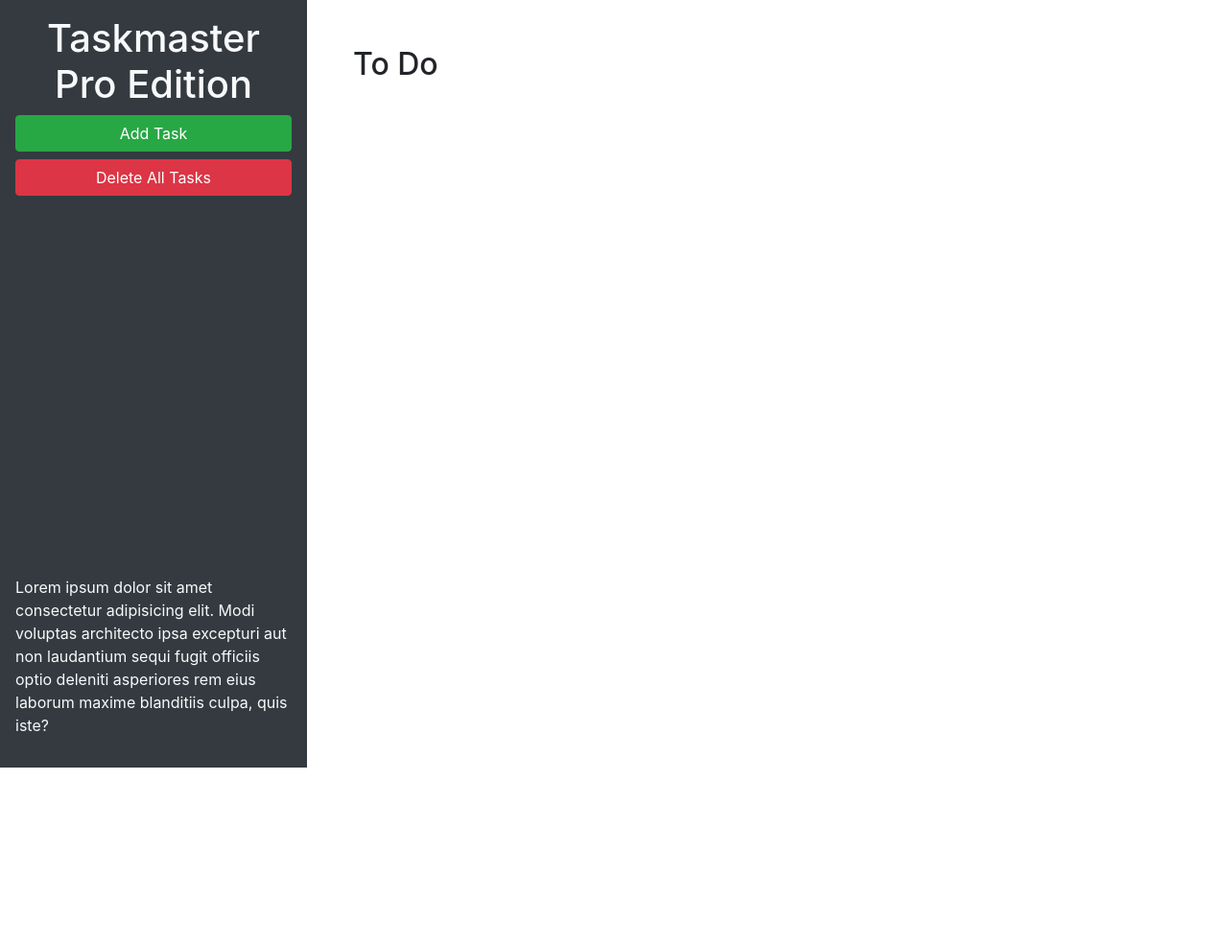
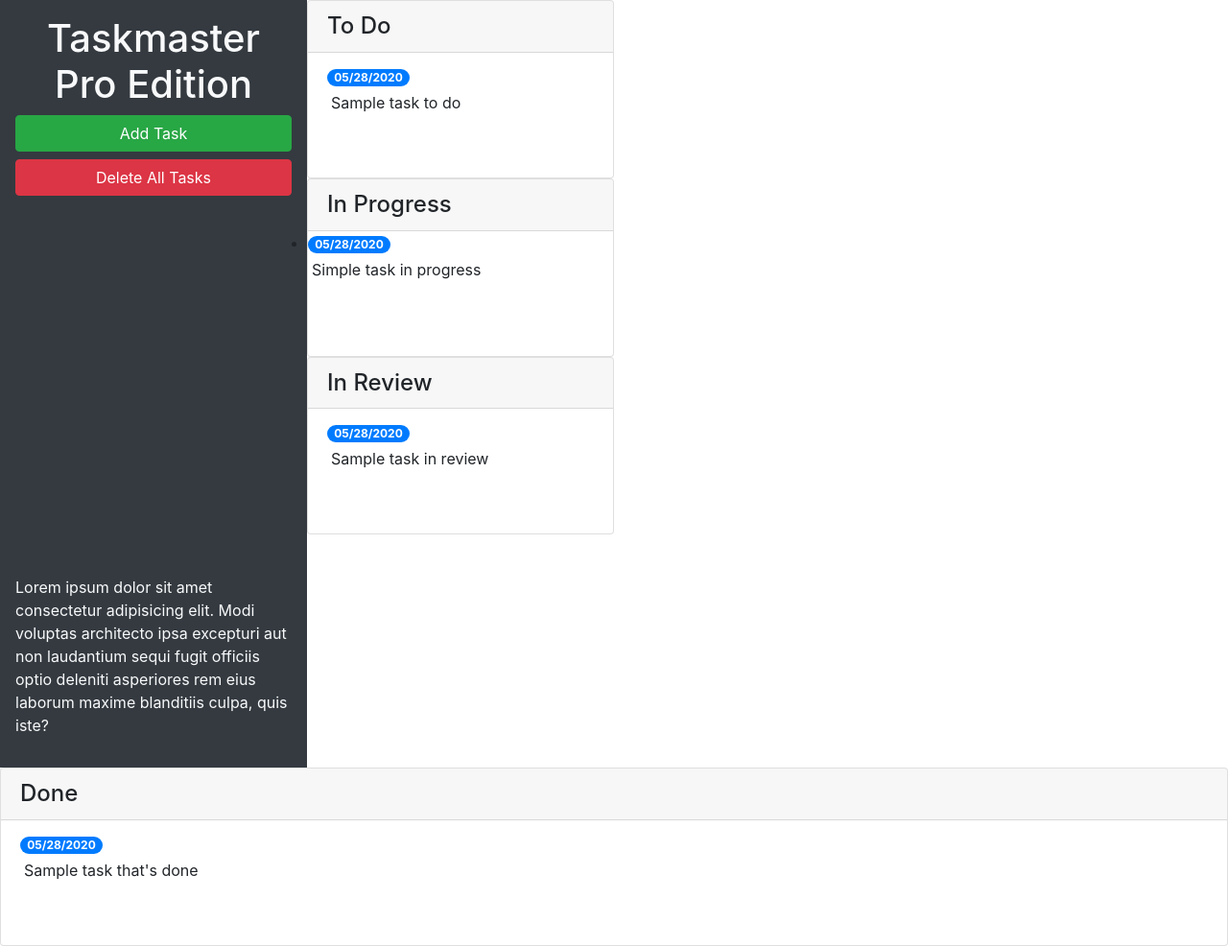
Before and after one commit to graydevon/taskmaster, a plain HTML site: page index.html in a window 1280 px wide. Shown: the whole page at 96% size. Before the commit the page ends 800 px from the top, so only its background shows below. Drawn offline with nearby package versions, Linux system fonts and the light colour scheme.

Commit message:
bootstrap grid system

```diff
--- a/index.html
+++ b/index.html
@@ -23,11 +23,63 @@
         laudantium sequi fugit officiis optio deleniti asperiores rem eius laborum maxime blanditiis culpa, quis iste?
       </p>
     </header>
-    <main class="col-12 col-lg-9">
-      <div class="m-5">
-        <h2>To Do</h2>
-        <ul id="list-toDo" class="list-group"> </ul>
+    <main class="col-12 col-md-6 col-xl-3 mb-3">
+      <div class="card">
+      <h4 class="card-header">
+        <!-- todo start-->
+        To Do
+      </h4>
+        <ul id="list-toDo" class="list-group list-group-flush">
+          <li class="list-group-item">
+            <span class="badge badge-primary badge-pill">05/28/2020</span>
+            <p class="m-1"> Sample task to do</p>
+          </li>
+        </ul>
       </div>
+      <!-- todo end -->
+      <!-- in progress start -->
+      <div class="card">
+        <h4 class="card-header">
+        In Progress
+        </h4>
+        <ul id="list-inProgress" class="list-group list-group-flush">
+          <li class="list-group-items">
+          <span class="badge badge-primary badge-pill">05/28/2020</span>
+            <p class="m-1">Simple task in progress</p>
+          </li>
+        </ul>
+      </div>
+      <!-- in progress end -->
+      <!-- in review start -->
+      <div class="card">
+      <h4 class="card-header">
+         In Review
+      </h4>
+      <ul id=" list-inReview" class="list-group list-group-flush">
+        <li class="list-group-item">
+          <span class="badge badge-primary badge-pill">05/28/2020</span>
+          <p class="m-1">Sample task in review</p>
+        </li>
+      </ul>
+      </div>
+    </div>
+    <!-- in review end -->
+    <!-- done start -->
+    <div class="card">
+      <h4 class="card-header">
+        Done
+      </h4>
+      <ul id="list-done" class="list-group list-group-flush">
+        <li class="list-group-item">
+          <span class="badge badge-primary badge-pill">05/28/2020</span>
+          <p class="m-1">Sample task that's done</p>
+        </li>
+      </ul>
+    </div>
+
+    <!-- done end -->
+  </div>
+
     </main>
   </div>
 
@@ -46,11 +98,11 @@
           <form>
             <div class="form-group">
               <label for="modalTaskDescription">Task description</label>
-              <textarea id="modalTaskDescription" rows="3"></textarea>
+              <textarea id="modalTaskDescription" rows="3" class="form-control"> </textarea>
             </div>
             <div class="form-group">
               <label for="modalDueDate">Due date</label>
-              <input type="text" id="modalDueDate" placeholder="mm/dd/yyyy" autocomplete="off" />
+              <input type="text" class="form-control" id="modalDueDate" placeholder="mm/dd/yyyy" autocomplete="off" />
             </div>
           </form>
         </div>
```
